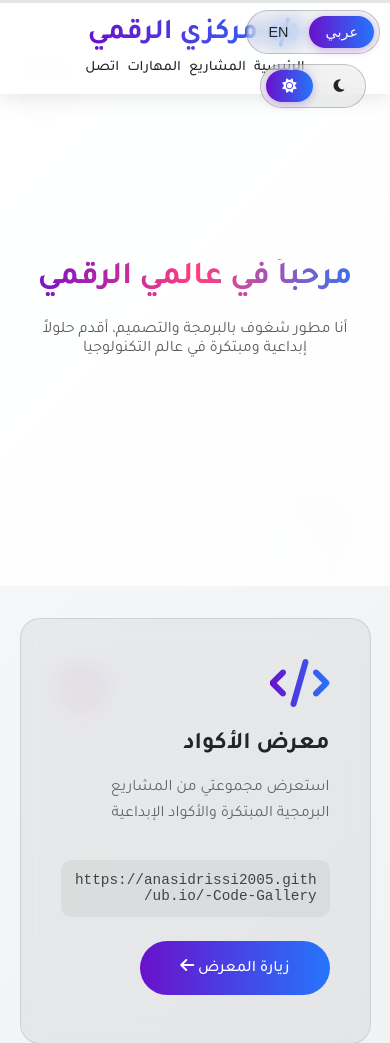
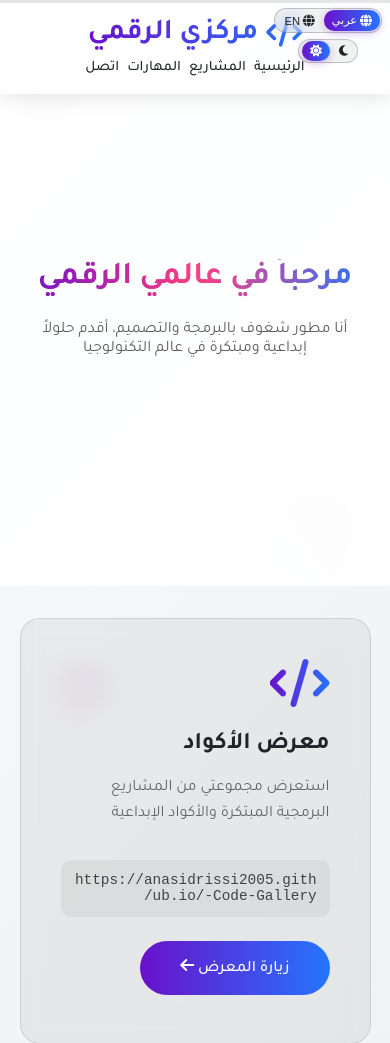
Before and after one commit to AnasIdrissi2005/lien, a plain HTML site: page index.html in a window 390 px wide. Shown: the top 1043 px of the page. Drawn offline with Linux system fonts and the light colour scheme.

Commit message:
Update index.html

```diff
--- a/index.html
+++ b/index.html
@@ -85,31 +85,107 @@
             background: var(--card-bg);
             backdrop-filter: blur(10px);
             border: 1px solid rgba(255, 255, 255, 0.2);
-            border-radius: 25px;
-            padding: 5px;
+            border-radius: 20px;
+            padding: 3px;
             display: flex;
             align-items: center;
-            gap: 5px;
+            gap: 3px;
         }
         body.light-theme .lang-toggle,
         body.light-theme .theme-toggle {
             border: 1px solid rgba(0, 0, 0, 0.2);
         }
         .lang-option, .theme-btn {
-            padding: 8px 16px;
-            border-radius: 20px;
+            padding: 6px 12px;
+            border-radius: 15px;
             cursor: pointer;
             transition: all 0.3s ease;
             font-weight: 500;
             border: none;
             background: transparent;
             color: var(--text-primary);
+            font-size: 0.85rem;
+            display: flex;
+            align-items: center;
+            gap: 5px;
+        }
+        .lang-option i, .theme-btn i {
             font-size: 0.9rem;
         }
         .lang-option.active, .theme-btn.active {
             background: linear-gradient(90deg, var(--primary), var(--secondary));
-            box-shadow: 0 2px 10px rgba(106, 17, 203, 0.3);
+            box-shadow: 0 2px 8px rgba(106, 17, 203, 0.3);
             color: white;
+        }
+        /* Responsive adjustments for controls */
+        @media (max-width: 768px) {
+            .controls {
+                top: 10px;
+                right: 10px;
+                flex-direction: column;
+                gap: 8px;
+            }
+
+            body.en .controls {
+                right: auto;
+                left: 10px;
+            }
+
+            .lang-toggle, .theme-toggle {
+                border-radius: 15px;
+                padding: 2px;
+                gap: 2px;
+            }
+
+            .lang-option, .theme-btn {
+                padding: 5px 10px;
+                border-radius: 12px;
+                font-size: 0.75rem;
+                gap: 4px;
+            }
+
+            .lang-option i, .theme-btn i {
+                font-size: 0.8rem;
+            }
+        }
+
+        @media (max-width: 480px) {
+            .controls {
+                top: 8px;
+                right: 8px;
+                gap: 6px;
+            }
+
+            body.en .controls {
+                right: auto;
+                left: 8px;
+            }
+
+            .lang-toggle, .theme-toggle {
+                border-radius: 12px;
+                padding: 1px;
+                gap: 1px;
+            }
+
+            .lang-option, .theme-btn {
+                padding: 4px 8px;
+                border-radius: 10px;
+                font-size: 0.7rem;
+                gap: 3px;
+            }
+
+            .lang-option i, .theme-btn i {
+                font-size: 0.75rem;
+            }
+
+            /* Make controls more compact */
+            .lang-toggle {
+                min-width: 80px;
+            }
+
+            .theme-toggle {
+                min-width: 60px;
+            }
         }
         /* Header */
         header {
@@ -715,17 +791,6 @@
         }
 
         @media (max-width: 768px) {
-            .controls {
-                flex-direction: column;
-                top: 10px;
-                right: 10px;
-            }
-
-            body.en .controls {
-                right: auto;
-                left: 10px;
-            }
-
             .hero {
                 padding: 4rem 5%;
             }
@@ -789,8 +854,14 @@
     <!-- Language & Theme Toggles -->
     <div class="controls">
         <div class="lang-toggle">
-            <button class="lang-option active" data-lang="ar">عربي</button>
-            <button class="lang-option" data-lang="en">EN</button>
+            <button class="lang-option active" data-lang="ar">
+                <i class="fas fa-globe"></i>
+                <span>عربي</span>
+            </button>
+            <button class="lang-option" data-lang="en">
+                <i class="fas fa-globe"></i>
+                <span>EN</span>
+            </button>
         </div>
         <div class="theme-toggle">
             <button class="theme-btn active" data-theme="dark">
```
